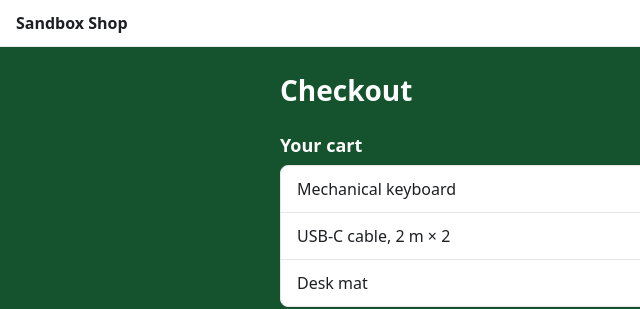
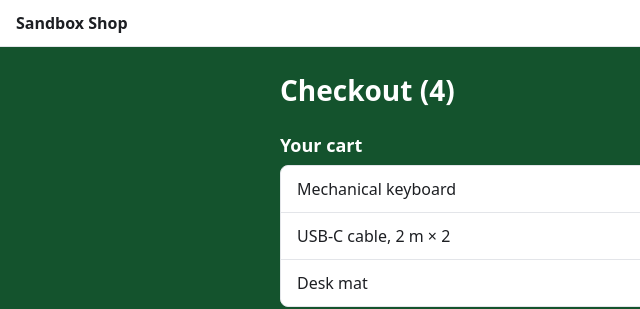
Before and after one commit to oMatheusmol/maestro-sandbox, a website built with Vite: page web/index.html in a window 1280 px wide. Shown: the top 309 px of the page, 0-640 px from the left. Built offline with nearby package versions, Linux system fonts and the light colour scheme.

Commit message:
feat: show cart item count next to checkout heading

```diff
--- a/web/checkout.ts
+++ b/web/checkout.ts
@@ -62,6 +62,7 @@ const METHODS: ShippingMethod[] = ["standard", "express", "scheduled"];
 const METHOD_NAMES: Record<ShippingMethod, string> = { standard: "Standard", express: "Express", scheduled: "Scheduled" };
 const DAY_MS = 24 * 60 * 60 * 1000;
 
+const heading = document.querySelector<HTMLHeadingElement>("#heading")!;
 const lines = document.querySelector<HTMLUListElement>("#lines")!;
 const total = document.querySelector<HTMLParagraphElement>("#total")!;
 const shipping = document.querySelector<HTMLParagraphElement>("#free-shipping")!;
@@ -117,10 +118,11 @@ let orderNumber: string | undefined;
 let balance = DEMO_POINTS;
 let pointsSpent = 0;
 
-/** Shows the product count and the item count of the cart. */
+/** Shows the product count, the item count of the cart, and the item count in the heading. */
 function showCartCounts(): void {
   productCount.textContent = `Products in cart: ${new Set(cart.map((line) => line.productCode)).size}`;
   const quantity = cartQuantity(cart);
+  heading.textContent = `Checkout (${quantity})`;
   itemCount.textContent = `${quantity} ${quantity === 1 ? "item" : "items"}`;
 }
 
--- a/web/index.html
+++ b/web/index.html
@@ -15,7 +15,7 @@
       </nav>
     </header>
     <main class="page">
-      <h1>Checkout</h1>
+      <h1 id="heading">Checkout</h1>
       <section aria-labelledby="cart-title">
         <h2 id="cart-title">Your cart</h2>
         <ul class="lines" id="lines"></ul>
```
Also changed, not shown: e2e/item-count.spec.ts (+8 -0 lines), e2e/screens.spec.ts (+4 -4 lines).
